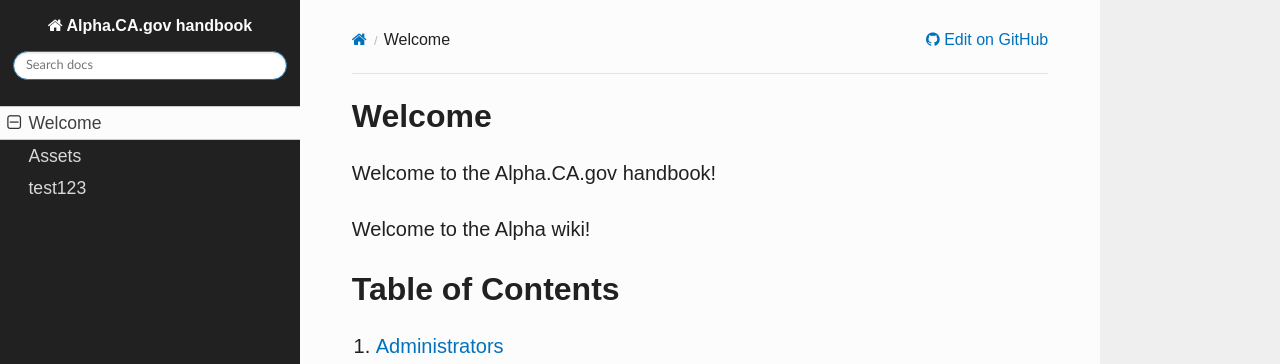
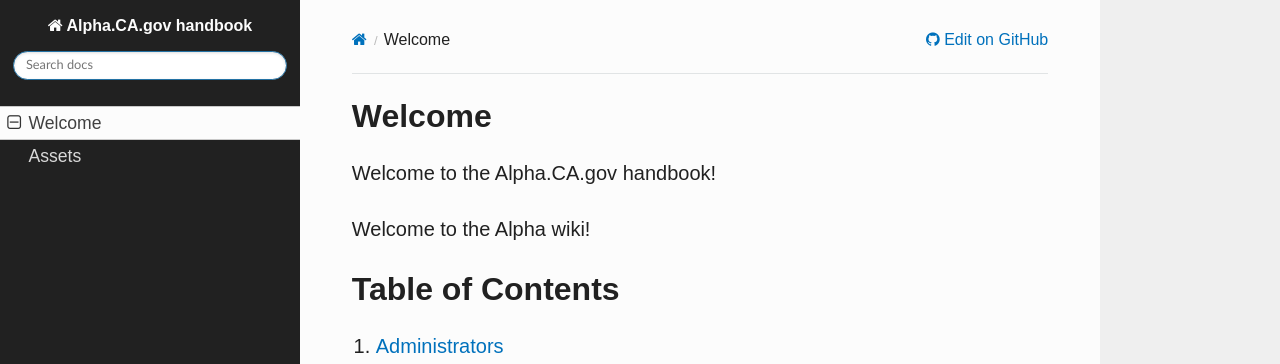
Before and after one commit to cagov/handbook-cadotgov, an MkDocs documentation site: the page built from docs/README.md, in a window 1280 px wide. Shown: the top 364 px of the page. Built offline with MkDocs 1.6.1, drawn with Linux system fonts in a browser that asks for light colours; nearby versions of some CDN libraries; old or Windows-style settings are respelled for this version of MkDocs.

Commit message:
Update mkdocs.yml

```diff
--- a/mkdocs.yml
+++ b/mkdocs.yml
@@ -5,7 +5,6 @@
 pages:
     - Welcome: README.md
     - Assets: assets.md
-    - test123: test123.md
 
 theme:
     name: readthedocs
```
